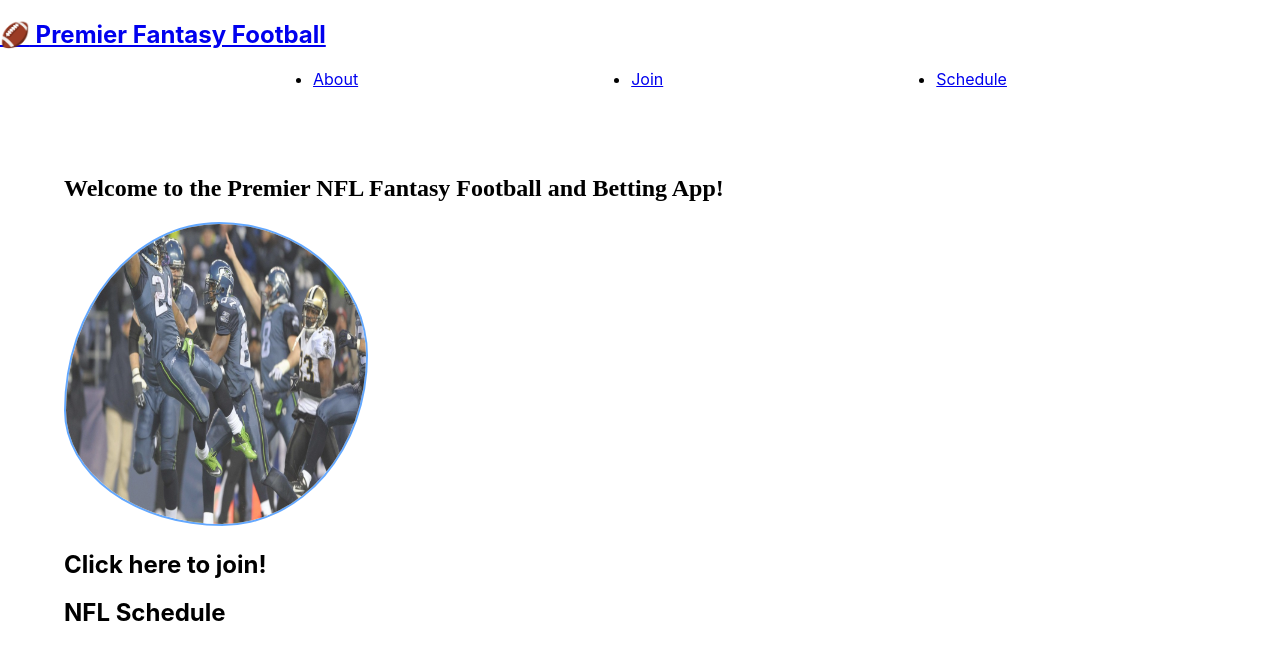
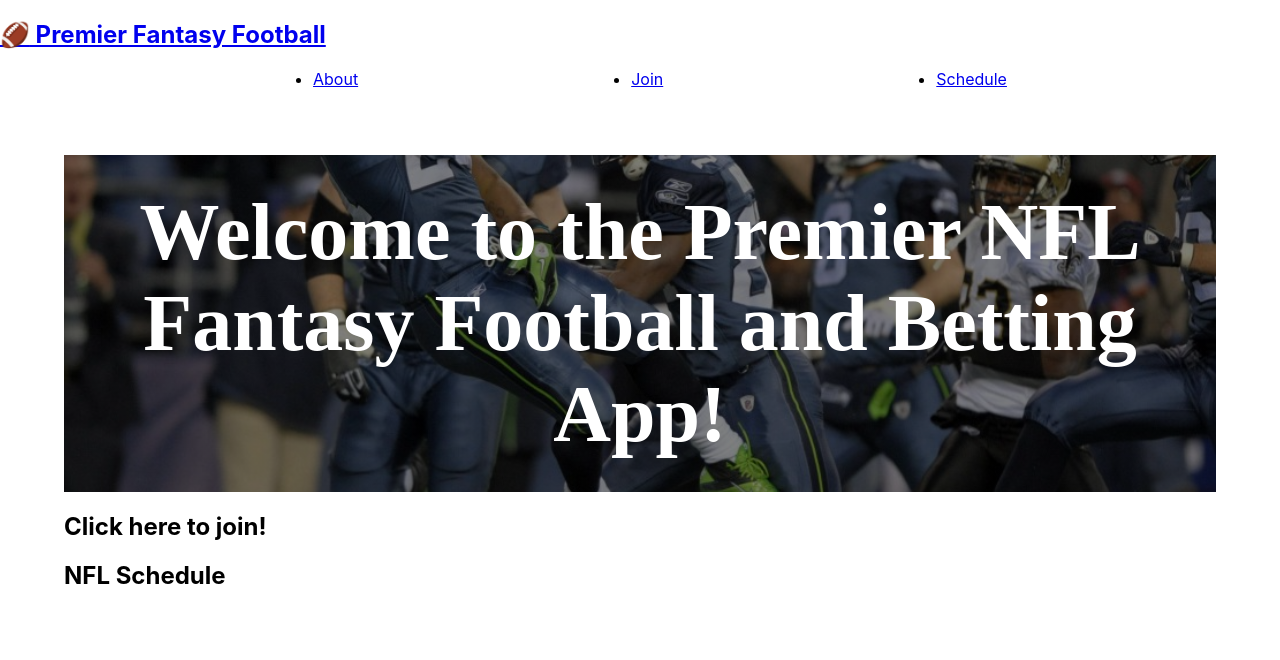
Before and after one commit to calvinjdonner/fantasy-football-app, a React (Create React App) app: page / in a window 1280 px wide. Shown: the top 660 px of the page. Built offline with nearby package versions, Linux system fonts and the light colour scheme; a web font is replaced by a local one.

Commit message:
messing with index.css file to change background image display

```diff
--- a/src/components/About/index.js
+++ b/src/components/About/index.js
@@ -1,5 +1,6 @@
 import React from 'react';
 import footballImages from '../Images/index';
+import '../../index.css';
 
 function About() {
     const randomImage =
@@ -7,11 +8,10 @@ function About() {
     console.log(randomImage);
 
     return (
-        <section className="my-5" >
+        <hero className="my-5" >
             <h1 id="about">Welcome to the Premier NFL Fantasy Football and Betting App!</h1>
-            {/* <img source={randomImage} className="my-2" height={200} width={200} alt="cover" /> */}
-            <img src={require('../../assets/cover/beast.jpg')} alt="football image" />
-        </section>
+            {/* <img src={require('../../assets/cover/beast.jpg')} alt="football's greatest plays" className="footballPics"/> */}
+        </hero>
     )
 }
 
--- a/src/index.css
+++ b/src/index.css
@@ -13,6 +13,11 @@ main {
 
 #about {
   font-family: 'Spectral SC', serif;
+  margin: 0;
+  padding: 2rem;
+  font-size: 5rem;
+  color: white;
+  text-align: center;
 }
 
 .navigation {
@@ -21,14 +26,15 @@ main {
   justify-content: space-evenly;
 }
 
-img {
+hero {
   position: relative;
-  height:300px;
-  width: 300px;
-  background: #54abfb;
-  border-radius: 51% 49% 48% 52% / 62% 44% 56% 38%;
-  opacity: 0.8;
-  border: 2px solid #3d93ff;
+  background-size: cover;
+  background-position: center;
+  background-image:
+    linear-gradient(rgba(0, 0, 0, 0.5), rgba(0, 0, 0, 0.5)),
+    url('./assets/cover/beast.jpg');
+  display: grid;
+  place-items: center;
 }
 
 code {
```
